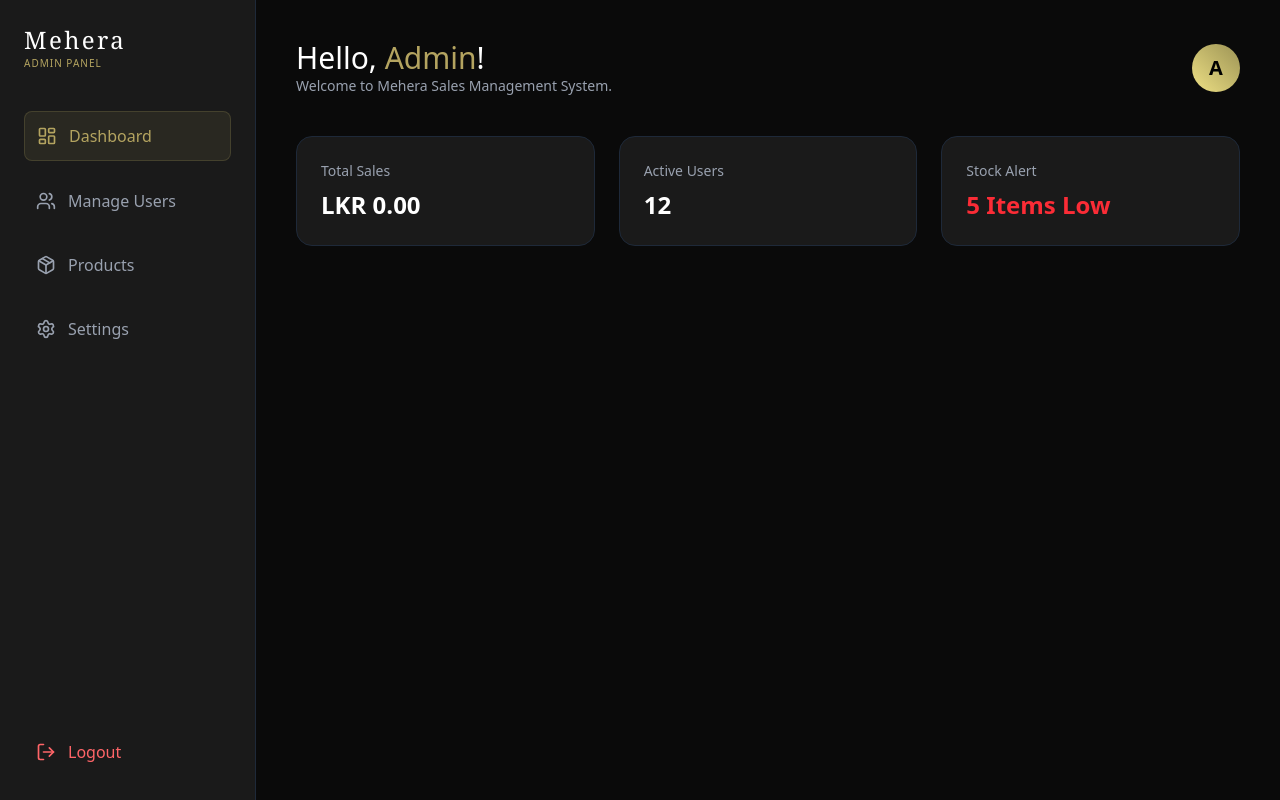
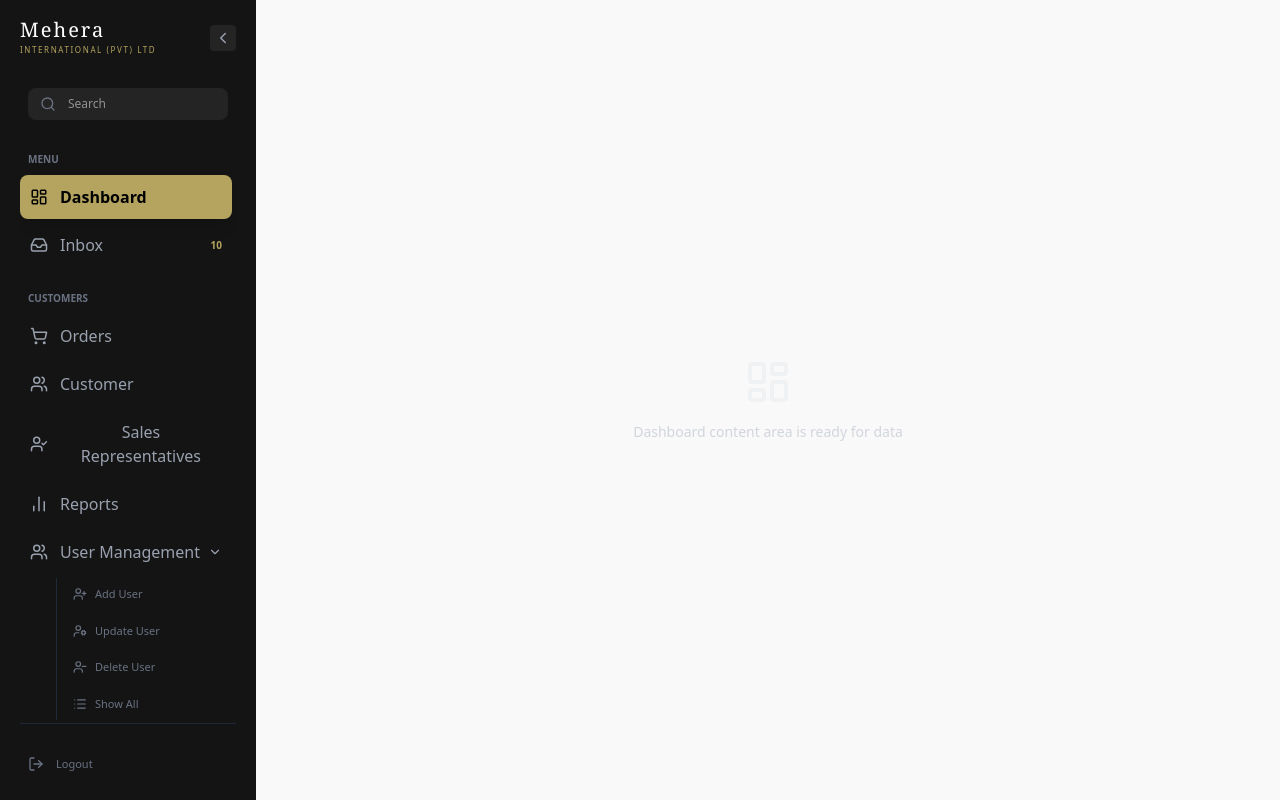
Before and after one commit to Hasalapera/SMS-Mehera, a React app in the folder frontend/: page /admin-dashboard in a window 1280 px wide. Built offline with nearby package versions, Linux system fonts and the light colour scheme; the HTML template or start-up script is replaced by a standard one.

Commit message:
Security: Stop tracking .env file

```diff
--- a/frontend/src/pages/admin/AdminDashboard.jsx
+++ b/frontend/src/pages/admin/AdminDashboard.jsx
@@ -1,79 +1,141 @@
-import React from 'react';
-import { useNavigate } from 'react-router-dom';
-import { LayoutDashboard, Users, Package, LogOut, Settings } from 'lucide-react';
+import React, { useState } from 'react';
+import {
+  LayoutDashboard, Users, ShoppingCart, Package,
+  BarChart2, UserCheck, Settings, HelpCircle,
+  Search, Bell, LogOut, ChevronDown, ChevronRight,
+  MoreVertical, ArrowUpRight, Menu, X, Inbox,
+  SlidersHorizontal, PlusCircle, Download, ChevronLeft,
+  UserPlus, UserMinus, UserCog, List
+} from 'lucide-react';
 
 const AdminDashboard = () => {
-  const navigate = useNavigate();
-  // LocalStorage එකේ අපි කලින් සේව් කරපු user විස්තර ගමු
-  const user = JSON.parse(localStorage.getItem('user')) || { full_name: 'Admin' };
-
-  const handleLogout = () => {
-    localStorage.removeItem('token'); // Token එක අයින් කරමු
-    localStorage.removeItem('user');
-    navigate('/login'); // නැවත Login පේජ් එකට
-  };
+  const [isSidebarCollapsed, setIsSidebarCollapsed] = useState(false);
+  const [openSubMenu, setOpenSubMenu] = useState('user'); // User Management විවෘතව තැබීමට
 
   return (
-    <div className="flex min-h-screen bg-[#0a0a0a] text-white font-sans">
+    <div className="flex min-h-screen bg-[#F9F9F9] font-sans overflow-x-hidden">
 
-      {/* Sidebar - වම් පස මෙනුව */}
-      <div className="w-64 bg-[#1a1a1a] border-r border-gray-800 p-6 flex flex-col">
-        <div className="mb-10">
-          <h2 className="text-2xl font-serif tracking-widest text-white">Mehera</h2>
-          <p className="text-[10px] text-[#b4a460] tracking-widest uppercase">Admin Panel</p>
+      {/* --- Categorized Sidebar --- */}
+      <aside className={`bg-[#141414] text-white flex flex-col p-5 transition-all duration-300 fixed h-full z-50 ${isSidebarCollapsed ? 'w-20' : 'w-64'}`}>
+        <div className="mb-8 flex items-center justify-between">
+          {!isSidebarCollapsed && (
+            <div className="flex flex-col">
+              <span className="text-xl font-serif tracking-widest leading-none">Mehera</span>
+              <span className="text-[8px] tracking-[0.2em] text-[#b4a460] uppercase mt-1">International (Pvt) Ltd</span>
+            </div>
+          )}
+          <button onClick={() => setIsSidebarCollapsed(!isSidebarCollapsed)} className="text-gray-400 hover:text-white p-1 bg-[#242424] rounded">
+            {isSidebarCollapsed ? <Menu size={18} /> : <ChevronLeft size={18} />}
+          </button>
         </div>
 
-        <nav className="flex-1 space-y-4">
-          <button className="flex items-center gap-3 w-full p-3 rounded-lg bg-[#b4a460]/10 text-[#b4a460] border border-[#b4a460]/20">
-            <LayoutDashboard size={20} /> Dashboard
-          </button>
-          <button className="flex items-center gap-3 w-full p-3 rounded-lg hover:bg-white/5 transition-colors text-gray-400 hover:text-white">
-            <Users size={20} /> Manage Users
-          </button>
-          <button className="flex items-center gap-3 w-full p-3 rounded-lg hover:bg-white/5 transition-colors text-gray-400 hover:text-white">
-            <Package size={20} /> Products
-          </button>
-          <button className="flex items-center gap-3 w-full p-3 rounded-lg hover:bg-white/5 transition-colors text-gray-400 hover:text-white">
-            <Settings size={20} /> Settings
-          </button>
+        <div className="relative mb-8 flex justify-center px-2">
+        <div className={`
+            relative flex items-center justify-center transition-all duration-300
+            ${isSidebarCollapsed ? 'w-10 h-10 bg-[#242424] rounded-xl' : 'w-full'}
+        `}>
+            <Search
+            className={`text-gray-500 transition-all ${isSidebarCollapsed ? 'w-15 h-5' : 'absolute left-3 w-4 h-4'}`}
+            />
+            {!isSidebarCollapsed && (
+            <input
+                type="text"
+                placeholder="Search"
+                className="w-full bg-[#242424] rounded-lg py-2 pl-10 pr-4 text-xs focus:outline-none"
+            />
+            )}
+        </div>
+        </div>
+
+        <nav className="flex-1 space-y-6 overflow-y-auto custom-scrollbar pr-1">
+
+          {/* 1. Menu Category */}
+          <div className="space-y-1">
+            {!isSidebarCollapsed && <p className="text-[10px] uppercase text-gray-500 font-bold mb-2 ml-2">Menu</p>}
+            <button className="flex items-center gap-3 w-full p-2.5 rounded-lg bg-[#b4a460] text-black font-semibold shadow-lg">
+              <LayoutDashboard size={18} /> {!isSidebarCollapsed && "Dashboard"}
+            </button>
+            <button className="flex items-center justify-between w-full p-2.5 rounded-lg text-gray-400 hover:bg-white/5 transition-colors">
+              <div className="flex items-center gap-3"><Inbox size={18} /> {!isSidebarCollapsed && "Inbox"}</div>
+              {!isSidebarCollapsed && <span className="text-[#b4a460] text-[10px] font-bold">10</span>}
+            </button>
+          </div>
+
+          {/* 2. Customers Category */}
+          <div className="space-y-1">
+            {!isSidebarCollapsed && <p className="text-[10px] uppercase text-gray-500 font-bold mb-2 ml-2">Customers</p>}
+            <button className="flex items-center gap-3 w-full p-2.5 rounded-lg text-gray-400 hover:bg-white/5 transition-colors">
+              <ShoppingCart size={18} /> {!isSidebarCollapsed && "Orders"}
+            </button>
+            <button className="flex items-center gap-3 w-full p-2.5 rounded-lg text-gray-400 hover:bg-white/5">
+              <Users size={18} /> {!isSidebarCollapsed && "Customer"}
+            </button>
+            <button className="flex items-center gap-3 w-full p-2.5 rounded-lg text-gray-400 hover:bg-white/5">
+              <UserCheck size={18} /> {!isSidebarCollapsed && "Sales Representatives"}
+            </button>
+            <button className="flex items-center gap-3 w-full p-2.5 rounded-lg text-gray-400 hover:bg-white/5">
+              <BarChart2 size={18} /> {!isSidebarCollapsed && "Reports"}
+            </button>
+
+            {/* User Management Sub-menu */}
+            <div className="space-y-1">
+              <button
+                onClick={() => setOpenSubMenu(openSubMenu === 'user' ? '' : 'user')}
+                className="flex items-center justify-between w-full p-2.5 rounded-lg text-gray-400 hover:bg-white/5 transition-colors"
+              >
+                <div className="flex items-center gap-3"><Users size={18} /> {!isSidebarCollapsed && "User Management"}</div>
+                {!isSidebarCollapsed && (openSubMenu === 'user' ? <ChevronDown size={14} /> : <ChevronRight size={14} />)}
+              </button>
+
+              {!isSidebarCollapsed && openSubMenu === 'user' && (
+                <div className="ml-9 space-y-1 border-l border-gray-800 pl-2 animate-in fade-in slide-in-from-top-1">
+                  <button className="flex items-center gap-2 w-full p-2 text-[11px] text-gray-500 hover:text-[#b4a460] transition-colors"><UserPlus size={14} /> Add User</button>
+                  <button className="flex items-center gap-2 w-full p-2 text-[11px] text-gray-500 hover:text-[#b4a460] transition-colors"><UserCog size={14} /> Update User</button>
+                  <button className="flex items-center gap-2 w-full p-2 text-[11px] text-gray-500 hover:text-red-400 transition-colors"><UserMinus size={14} /> Delete User</button>
+                  <button className="flex items-center gap-2 w-full p-2 text-[11px] text-gray-500 hover:text-white transition-colors"><List size={14} /> Show All</button>
+                </div>
+              )}
+            </div>
+          </div>
+
+          {/* 3. Products Category (New) */}
+          <div className="space-y-1">
+            {!isSidebarCollapsed && <p className="text-[10px] uppercase text-gray-500 font-bold mb-2 ml-2">Products</p>}
+            <button className="flex items-center gap-3 w-full p-2.5 rounded-lg text-gray-400 hover:bg-white/5 transition-colors">
+              <Package size={18} /> {!isSidebarCollapsed && "Inventory"}
+            </button>
+            <button className="flex items-center gap-3 w-full p-2.5 rounded-lg text-gray-400 hover:bg-white/5">
+              <PlusCircle size={18} /> {!isSidebarCollapsed && "Add Product"}
+            </button>
+            <button className="flex items-center gap-3 w-full p-2.5 rounded-lg text-gray-400 hover:bg-white/5">
+              <SlidersHorizontal size={18} /> {!isSidebarCollapsed && "Categories"}
+            </button>
+          </div>
+
+          {/* 4. Help Category */}
+          <div className="space-y-1">
+            {!isSidebarCollapsed && <p className="text-[10px] uppercase text-gray-500 font-bold mt-4 mb-2 ml-2">Help</p>}
+            <button className="flex items-center gap-3 w-full p-2.5 rounded-lg text-gray-400 hover:bg-white/5"><Settings size={18} /> {!isSidebarCollapsed && "Settings"}</button>
+            <button className="flex items-center gap-3 w-full p-2.5 rounded-lg text-gray-400 hover:bg-white/5"><HelpCircle size={18} /> {!isSidebarCollapsed && "Support & feedback"}</button>
+          </div>
         </nav>
 
-        <button
-          onClick={handleLogout}
-          className="flex items-center gap-3 w-full p-3 rounded-lg text-red-400 hover:bg-red-400/10 transition-colors mt-auto"
-        >
-          <LogOut size={20} /> Logout
-        </button>
-      </div>
+        {/* Profile Footer */}
+        <div className={`mt-auto pt-6 border-t border-gray-800 ${isSidebarCollapsed ? 'items-center' : ''}`}>
+          <button className={`flex items-center gap-3 w-full p-2 text-[11px] text-gray-500 hover:text-red-400 transition-colors ${isSidebarCollapsed ? 'justify-center' : ''}`}>
+            <LogOut size={16} /> {!isSidebarCollapsed && "Logout"}
+          </button>
+        </div>
+      </aside>
 
-      {/* Main Content - දකුණු පස ප්‍රධාන කොටස */}
-      <div className="flex-1 p-10">
-        <header className="flex justify-between items-center mb-10">
-          <div>
-            <h1 className="text-3xl font-medium">Hello, <span className="text-[#b4a460]">{user.full_name}</span>!</h1>
-            <p className="text-gray-400 text-sm">Welcome to Mehera Sales Management System.</p>
-          </div>
-          <div className="w-12 h-12 rounded-full bg-gradient-to-tr from-[#EFE185] to-[#9C9355] flex items-center justify-center text-black font-bold text-xl">
-            {user.full_name.charAt(0)}
-          </div>
-        </header>
-
-        {/* සරල Stats කාඩ් කිහිපයක් */}
-        <div className="grid grid-cols-1 md:grid-cols-3 gap-6">
-          <div className="bg-[#1a1a1a] p-6 rounded-2xl border border-gray-800">
-            <p className="text-gray-400 text-sm mb-2">Total Sales</p>
-            <h3 className="text-2xl font-bold">LKR 0.00</h3>
-          </div>
-          <div className="bg-[#1a1a1a] p-6 rounded-2xl border border-gray-800">
-            <p className="text-gray-400 text-sm mb-2">Active Users</p>
-            <h3 className="text-2xl font-bold">12</h3>
-          </div>
-          <div className="bg-[#1a1a1a] p-6 rounded-2xl border border-gray-800">
-            <p className="text-gray-400 text-sm mb-2">Stock Alert</p>
-            <h3 className="text-2xl font-bold text-red-500">5 Items Low</h3>
-          </div>
+      {/* --- Main Dashboard Content --- */}
+      <main className={`flex-1 transition-all duration-300 p-4 md:p-8 ${isSidebarCollapsed ? 'ml-20' : 'ml-64'}`}>
+        {/* ... කලින් ලබාදුන් ප්‍රධාන Dashboard කොටස මෙතැනට ඇතුළත් කළ හැකිය ... */}
+        <div className="flex flex-col items-center justify-center h-full text-gray-300">
+           <LayoutDashboard size={48} className="mb-4 opacity-20" />
+           <p className="text-sm font-medium">Dashboard content area is ready for data</p>
         </div>
-      </div>
+      </main>
     </div>
   );
 };
```
Also changed, not shown: 1 other file (tests, documents, lock files or other folders).
